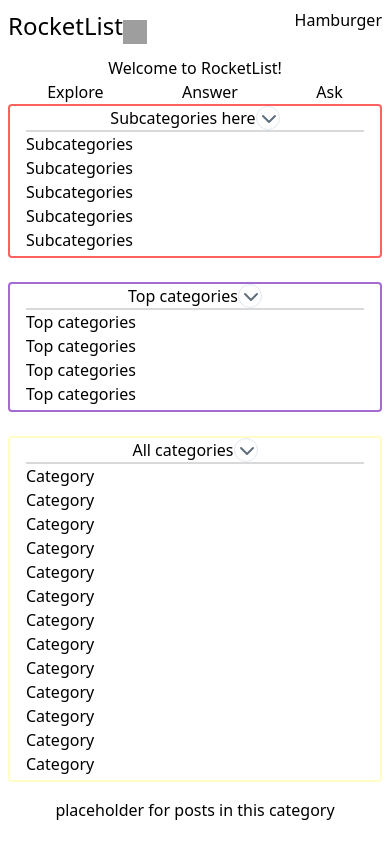
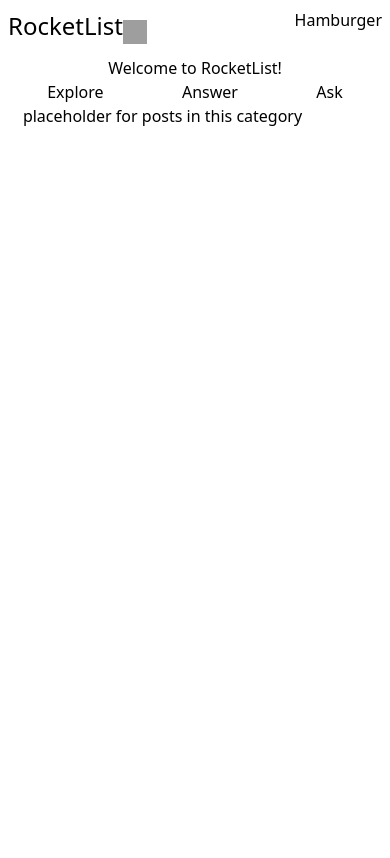
Before and after one commit to meganjacobs97/RocketList, a React (Create React App) app: page /category in a window 390 px wide. Shown: the top 858 px of the page. Built offline with nearby package versions, Linux system fonts and the light colour scheme; grey boxes are pictures that could not be loaded.

Commit message:
adjusted display properties for mobile view

```diff
--- a/src/components/CategoryView.js
+++ b/src/components/CategoryView.js
@@ -5,13 +5,11 @@
   render() {
     return (
       <div className="grid grid-cols-12 gap-4">
-        <div className="col-span-12 lg:col-span-2">
-          <div className="grid">
+        <div className="col-span-10 lg:col-span-2 hidden lg:block">
+          <div className="grid hidden lg:block">
             <div className="container rounded border-2 border-RocketRed divide-y-2 divide-RocketSteel">
               <div className="w-7 h-7 flex items-center justify-center">
-                <h1 className="text-center">
-                  Subcategories here
-                </h1>
+                <h1 className="text-center">Subcategories here</h1>
                 <svg
                   aria-hidden="true"
                   className="lg:invisible rounded-full border border-grey w-7 h-7 flex items-center justify-center"
@@ -40,9 +38,7 @@
             <br></br>
             <div className="container rounded border-2 border-RocketJames divide-y-2 divide-RocketSteel">
               <div className="w-7 h-7 flex items-center justify-center">
-                <h1 className="text-center">
-                  Top categories
-                </h1>
+                <h1 className="text-center">Top categories</h1>
                 <svg
                   aria-hidden="true"
                   className="lg:invisible rounded-full border border-grey w-7 h-7 flex items-center justify-center"
@@ -69,7 +65,7 @@
               </div>
             </div>
             <br></br>
-            <div className="visible container rounded border-2 border-RocketMeowth divide-y-2 divide-RocketSteel">
+            <div className="container rounded border-2 border-RocketMeowth divide-y-2 divide-RocketSteel">
               <div className="w-7 h-7 flex items-center justify-center">
                 <h1 className="text-center">All categories</h1>
                 <svg
@@ -108,7 +104,7 @@
             </div>
           </div>
         </div>
-        <div className="col-span-12 lg:col-span-8">
+        <div className="col-span-10 lg:col-span-8">
           <h1 className="text-center">
             placeholder for posts in this category
           </h1>
--- a/src/pages/Main.js
+++ b/src/pages/Main.js
@@ -5,7 +5,7 @@
 function Main() {
   return (
     <VGrid size="12">
-      <Col lgsize="2" mobsize="12">
+      <Col lgsize="2" mobsize="10" className="invisible lg:visible">
         <div className="grid">
           <div className="container rounded border-2 border-RocketRed divide-y-2 divide-RocketSteel">
           <div className="w-7 h-7 flex items-center justify-center">
@@ -77,10 +77,10 @@
           </div>
         </div>
       </Col>
-      <Col lgsize="8" mobsize="12">
+      <Col lgsize="8" mobsize="10">
         <h1 className="text-center">placeholder for posts</h1>
       </Col>
-      <Col lgsize="2" mobsize="12">
+      <Col lgsize="2" mobsize="10">
         <div className="grid invisible lg:visible">
           <div className="container rounded border-2 border-RocketJessie">
             <h1 className="text-center">Top Point Holders</h1>
```
Lines whose indentation alone changed are shown as unchanged.
